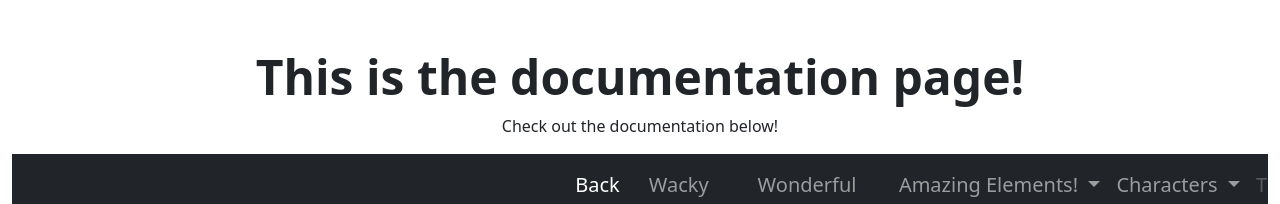
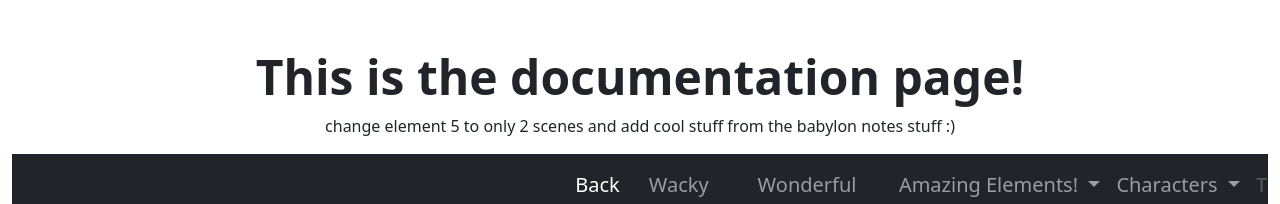
Before and after one commit to luwunamoon/JavascriptProgrammingFundamentalsPage, a plain HTML site: page documentation.html in a window 1280 px wide. Shown: the top 204 px of the page. Drawn offline with nearby package versions, Linux system fonts and the light colour scheme.

Commit message:
NOTES!!!!!!!!!!!

```diff
--- a/documentation.html
+++ b/documentation.html
@@ -7,7 +7,7 @@
     <script src="https://cdn.jsdelivr.net/npm/bootstrap@5.3.8/dist/js/bootstrap.bundle.min.js" integrity="sha384-FKyoEForCGlyvwx9Hj09JcYn3nv7wiPVlz7YYwJrWVcXK/BmnVDxM+D2scQbITxI" crossorigin="anonymous"></script>
     <div class = "container-fluid py-5 text-start text-sm-center">
         <h1 class = "display-5 fw-bold">This is the documentation page!</h1>
-        <p classs = "col-md-8">Check out the documentation below!</p>
+        <p classs = "col-md-8">change element 5 to only 2 scenes and add cool stuff from the babylon notes stuff :)</p>
         <blockquote class ="blockquote">
 
           <nav class="navbar navbar-expand-xl navbar-dark bg-dark">
```
